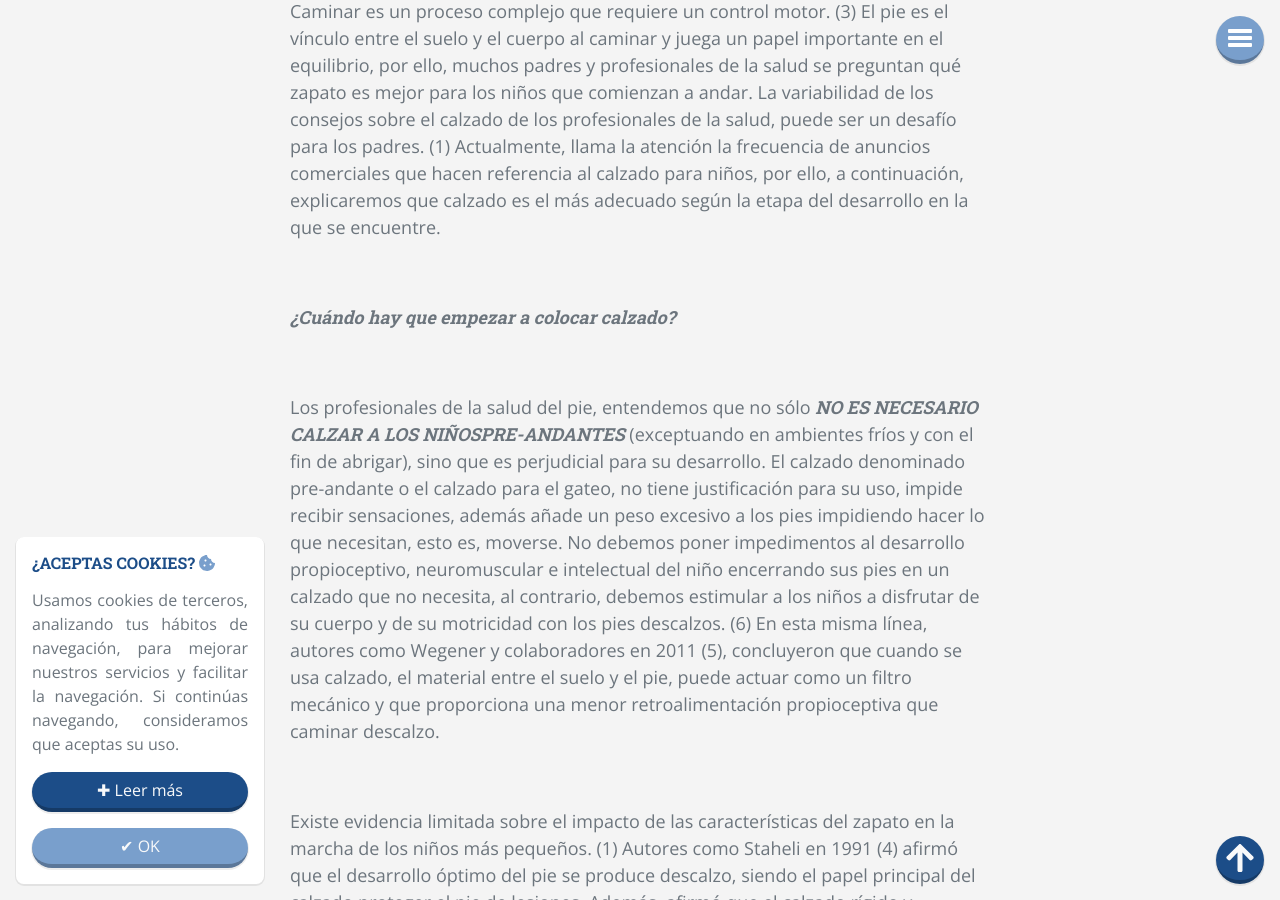
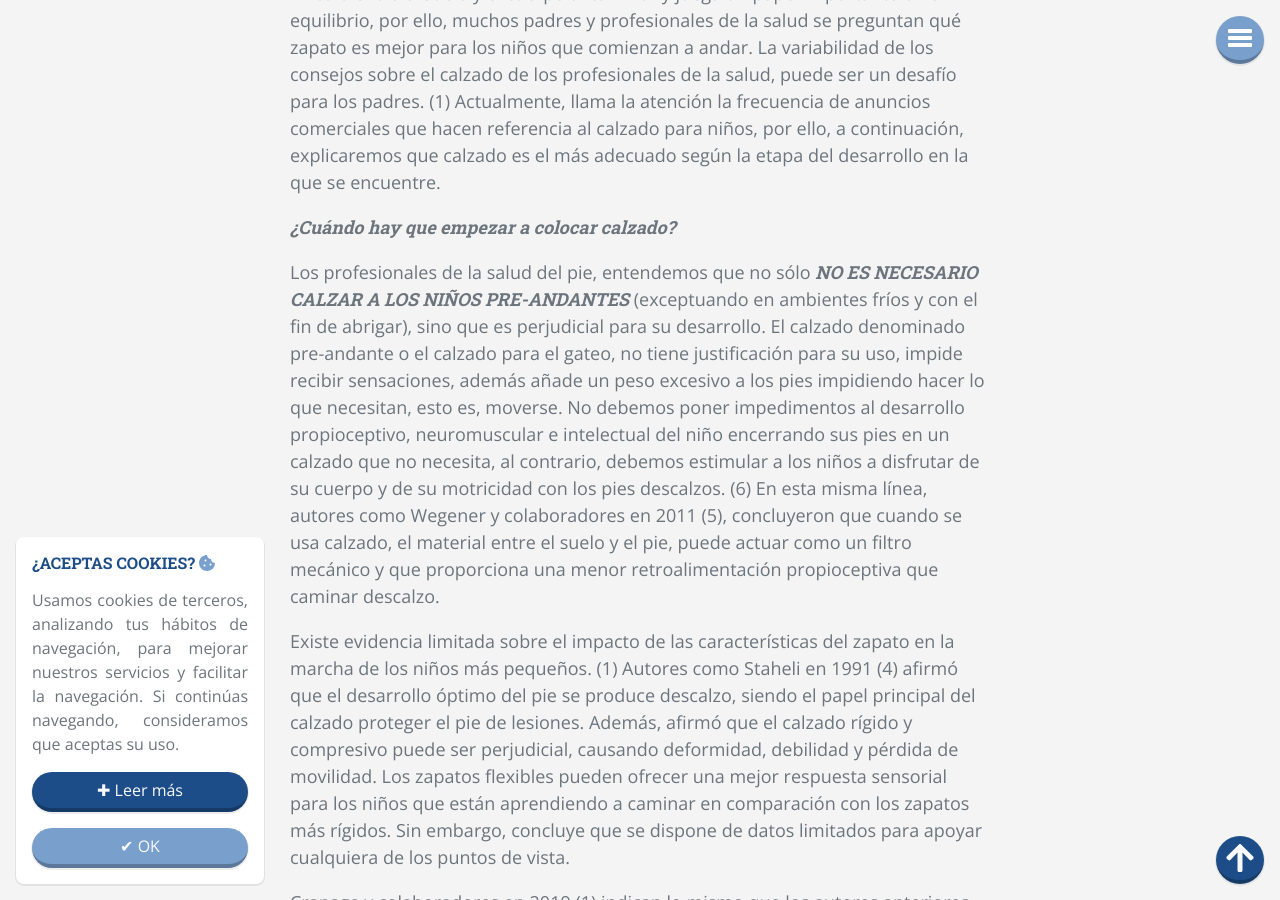
Before and after one commit to lorensansol/clinicalopezdelamo.com, a Jekyll site: the page built from _posts/2021-02-19-calzado-caracteristicas-ninos-infantil.md, in a window 1280 px wide and 900 px high, scrolled down 1318 px. Built offline with Jekyll 4.4.1, drawn with Linux system fonts in a browser that asks for light colours; nearby versions of some CDN libraries.

Commit message:
Update Posts “2021-02-19-calzado-caracteristicas-ninos-infantil”

```diff
--- a/_posts/2021-02-19-calzado-caracteristicas-ninos-infantil.md
+++ b/_posts/2021-02-19-calzado-caracteristicas-ninos-infantil.md
@@ -14,73 +14,37 @@ last_modified_at: false
 
 Hoy vamos a hablar sobre el calzado de los niños y explicaremos en la nueva entrada al blog de @máspodologia de la clínica del pie López del Amo, las características que debe tener el calzado ideal para los niños.
 
-
-
 Caminar es un proceso complejo que requiere un control motor. (3) El pie es el vínculo entre el suelo y el cuerpo al caminar y juega un papel importante en el equilibrio, por ello, muchos padres y profesionales de la salud se preguntan qué zapato es mejor para los niños que comienzan a andar. La variabilidad de los consejos sobre el calzado de los profesionales de la salud, puede ser un desafío para los padres. (1) Actualmente, llama la atención la frecuencia de anuncios comerciales que hacen referencia al calzado para niños, por ello, a continuación, explicaremos que calzado es el más adecuado según la etapa del desarrollo en la que se encuentre.
-
-
 
 ***¿Cuándo hay que empezar a colocar calzado?***
 
-
-
-Los profesionales de la salud del pie, entendemos que no sólo ***NO ES NECESARIO CALZAR A LOS NIÑOSPRE-ANDANTES*** (exceptuando en ambientes fríos y con el fin de abrigar), sino que es perjudicial para su desarrollo. El calzado denominado pre-andante o el calzado para el gateo, no tiene justificación para su uso, impide recibir sensaciones, además añade un peso excesivo a los pies impidiendo hacer lo que necesitan, esto es, moverse. No debemos poner impedimentos al desarrollo propioceptivo, neuromuscular e intelectual del niño encerrando sus pies en un calzado que no necesita, al contrario, debemos estimular a los niños a disfrutar de su cuerpo y de su motricidad con los pies descalzos. (6) En esta misma línea, autores como Wegener y colaboradores en 2011 (5), concluyeron que cuando se usa calzado, el material entre el suelo y el pie, puede actuar como un filtro mecánico y que proporciona una menor retroalimentación propioceptiva que caminar descalzo.
-
-
+Los profesionales de la salud del pie, entendemos que no sólo ***NO ES NECESARIO CALZAR A LOS NIÑOS PRE-ANDANTES*** (exceptuando en ambientes fríos y con el fin de abrigar), sino que es perjudicial para su desarrollo. El calzado denominado pre-andante o el calzado para el gateo, no tiene justificación para su uso, impide recibir sensaciones, además añade un peso excesivo a los pies impidiendo hacer lo que necesitan, esto es, moverse. No debemos poner impedimentos al desarrollo propioceptivo, neuromuscular e intelectual del niño encerrando sus pies en un calzado que no necesita, al contrario, debemos estimular a los niños a disfrutar de su cuerpo y de su motricidad con los pies descalzos. (6) En esta misma línea, autores como Wegener y colaboradores en 2011 (5), concluyeron que cuando se usa calzado, el material entre el suelo y el pie, puede actuar como un filtro mecánico y que proporciona una menor retroalimentación propioceptiva que caminar descalzo.
 
 Existe evidencia limitada sobre el impacto de las características del zapato en la marcha de los niños más pequeños. (1) Autores como Staheli en 1991 (4) afirmó que el desarrollo óptimo del pie se produce descalzo, siendo el papel principal del calzado proteger el pie de lesiones. Además, afirmó que el calzado rígido y compresivo puede ser perjudicial, causando deformidad, debilidad y pérdida de movilidad. Los zapatos flexibles pueden ofrecer una mejor respuesta sensorial para los niños que están aprendiendo a caminar en comparación con los zapatos más rígidos. Sin embargo, concluye que se dispone de datos limitados para apoyar cualquiera de los puntos de vista.
 
-
-
 Cranage y colaboradores en 2019 (1) indican lo mismo que los autores anteriores, de que existe una ausencia de evidencia para apoyar un tipo de calzado u otro y que los zapatos parecen tener una influencia en los parámetros de la marcha, (aumentar la velocidad, la cadencia, el tiempo de paso y la longitud de los pasos en comparación con los pies descalzos) pero aún no se sabe se estos cambios afectan a la función o tienen efectos a largo plazo sobre la salud del pie. Aunque también existen mensajes consistentes para los padres de que el zapato rígido y compresivo puede causar deformidad, debilidad y pérdida de movilidad.
-
-
 
 ***Recomendaciones de calzado infantil***
 
-
-
-
-
 \-Es importante que tengan un medio de **sujeción**, como cordones(o velcro, en su defecto) para sujetar bien el pie y evitar movimientos excesivos. Las chanclas, zuecos, mocasines o bailarinas no son recomendables porque obliga a los dedos a hacer un trabajo extra de ‘agarre’.
-
-
 
 \-La **palmilla interna extraible** del calzado debe ser lisa. El pie sano no la necesita y pueden producir molestias.
 
-
-
 \-El **contrafuerte** del calzado, debe sujetar el pie y cubrir justo por encima del talón, pero no más arriba para permitir el movimiento libre del tobillo.
-
-
 
 \-**No utilizar calzados usados** por hermanos. Los pies son diferentes por lo que desgastarán de forma diferente el calzado, usar un zapato usado y desgastado puede provocar una mala pisada, así como lesiones.
 
-
-
 \-Los **zapatos flexibles** pueden ofrecer una mejor respuesta sensorial para los que están aprendiendo a caminar en comparación con los zapatos más rígidos.
-
-
 
 \- El zapato tiene que ser de **material natural** y asegurar que no tiene ninguna costura que pueda dañar el pie.
 
-
-
 \- Deben estar confeccionados con **materiales transpirables** para evitar la sudoración excesiva y las afecciones de la piel.
-
-
 
 \- Se recomienda que el dibujo de la **suela sea multidireccional o antideslizante** para que evite que el niño resbale.
 
-
-
 \-**No debe de tener tacón** o debe ser mínimo.
 
-
-
 BIBLIOGRAFIA:
-
-
 
 1- Cranage S, Perraton L, Bowles KA, Williams C.J; [The impact of shoe flexibility on gait, pressure and muscle activity of young children. A systematic review.](https://pubmed.ncbi.nlm.nih.gov/31798689/) Foot Ankle Res. 2019 Nov 29;12:55.
 
```
